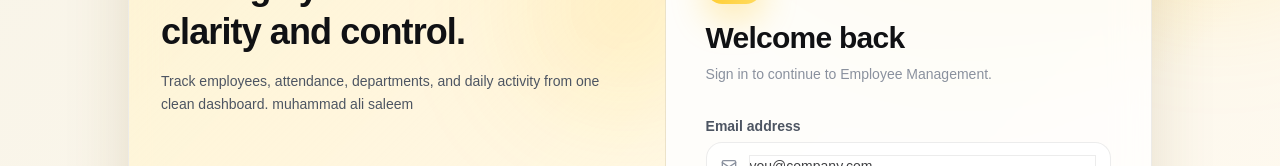
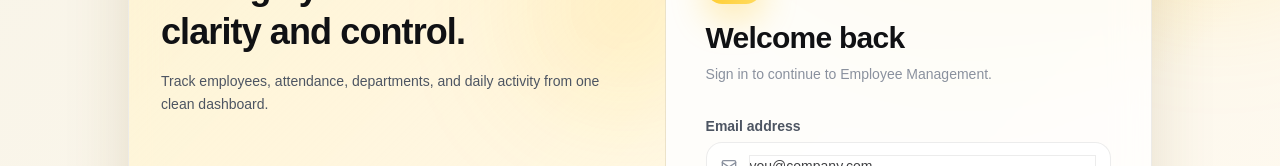
Before and after one commit to muhammadali-dotcom/Employee_Management, a Next.js app in the folder FrontEnd/: page /login in a window 1280 px wide. Shown: the part 232-398 px from the top of the page. Built offline with nearby package versions, Linux system fonts and the light colour scheme; no server answers; a web font is replaced by a local one.

Commit message:
fixing urls

```diff
--- a/FrontEnd/app/login/page.tsx
+++ b/FrontEnd/app/login/page.tsx
@@ -181,7 +181,7 @@ const LoginPage = () => {
               className="mt-4 max-w-md text-sm leading-relaxed"
               style={{ color: 'var(--text-secondary)' }}
             >
-              Track employees, attendance, departments, and daily activity from one clean dashboard. muhammad ali saleem
+              Track employees, attendance, departments, and daily activity from one clean dashboard.
             </p>
           </div>
 
```
